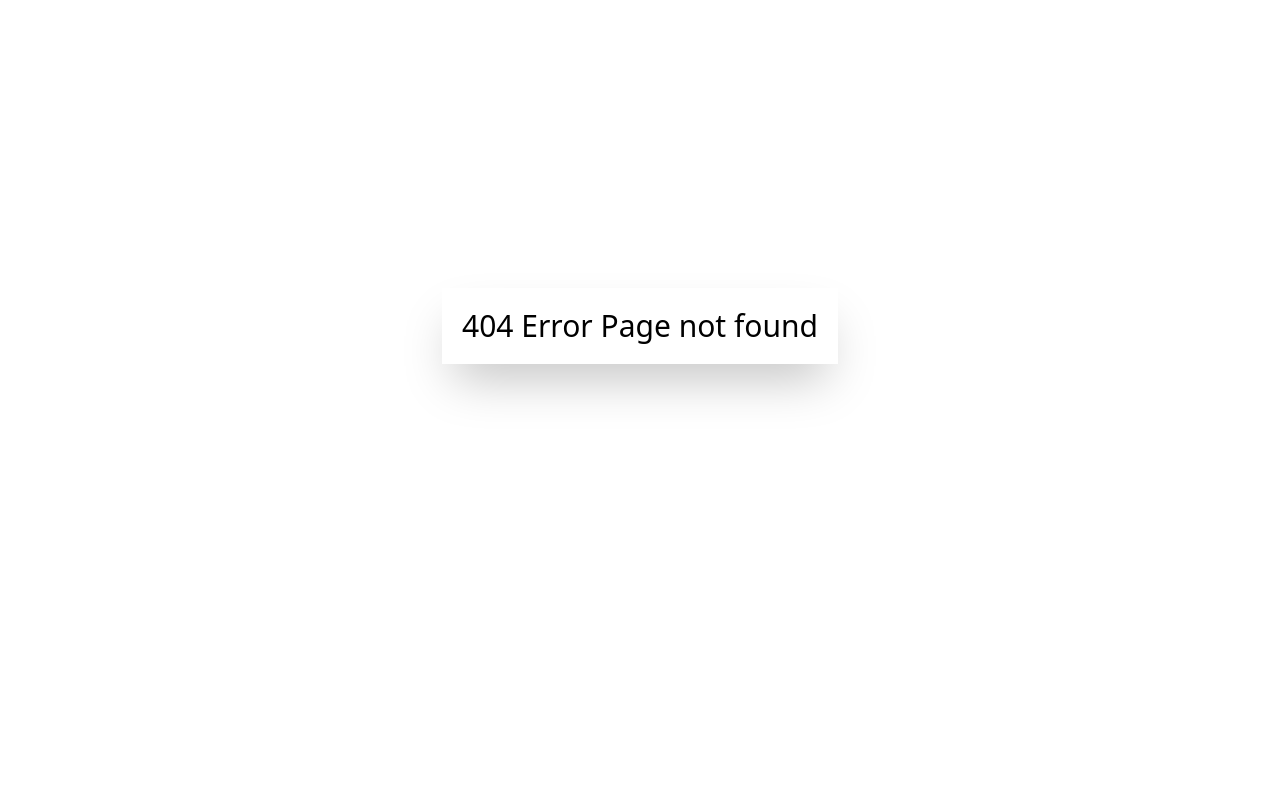
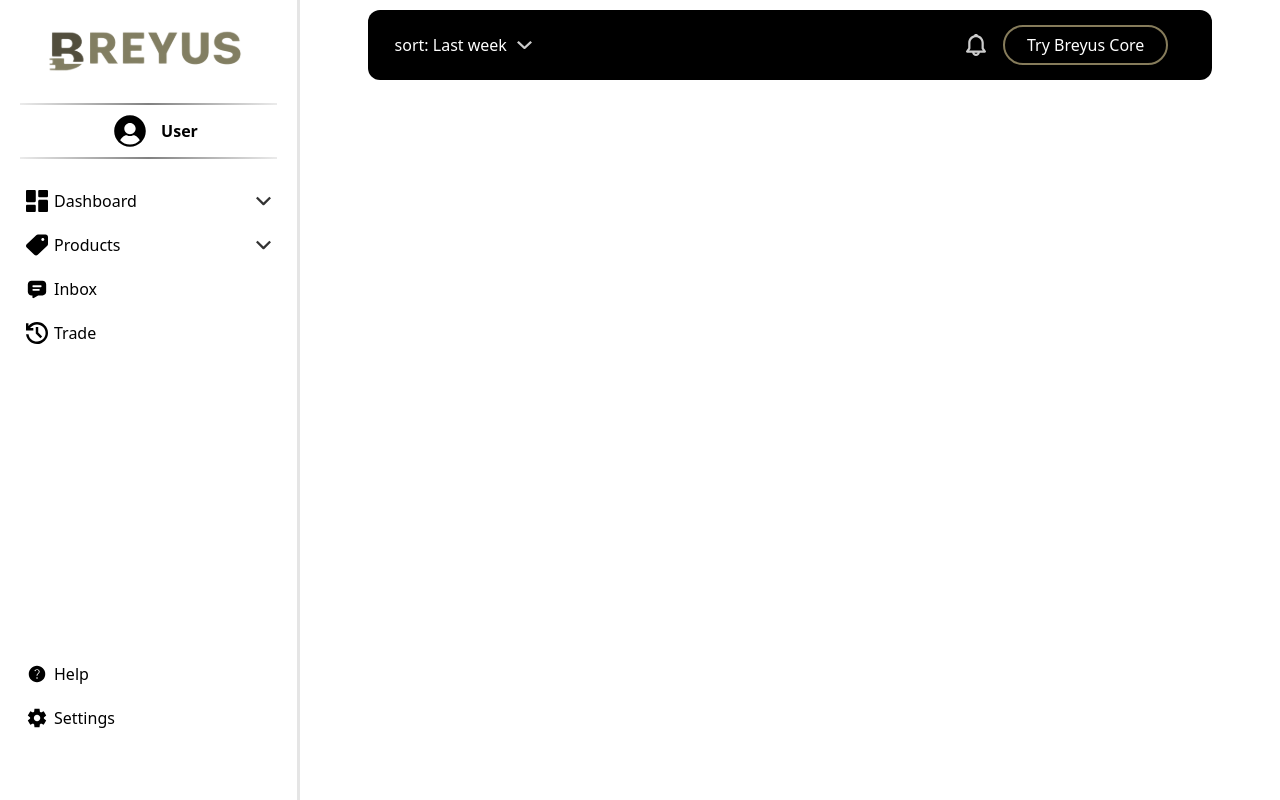
Before and after one commit to heybadrinath/Breyus, a React (Create React App) app in the folder frontend/: page /seller/inventory in a window 1280 px wide. Before the commit this address had no page. Built offline with nearby package versions, Linux system fonts and the light colour scheme.

Commit message:
fixed product navigations

```diff
--- a/frontend/src/routes/index.tsx
+++ b/frontend/src/routes/index.tsx
@@ -12,7 +12,7 @@ import Security from "../seller/security";
 import { motion, AnimatePresence } from "framer-motion";
 import Sales from "../seller/sales";
 import Upgrade from "../seller/upgrade";
-import {Product} from "../seller/products";
+import {AddProduct, Inventory} from "../seller/products";
 import ForgotPassword from "../buyer/forgot-password";
 // import BuyerDashboard from "../buyer/dashboard";
 import SellerForgotPassword from "../seller/forgot-password";
@@ -74,10 +74,13 @@ const AppRoutes = () => {
           <Route path="/seller/security" element={<Animate page={<Layout Body={<Security />}/>} />} />
           <Route path="/seller/sales" element={<Animate page={<Layout Body={<Sales />}/>} />} />
           <Route path="/seller/upgrade" element={<Animate page={<Layout Body={<Upgrade />}/>} />} />
-          <Route path="/seller/product" element={<Animate page={<Layout Body={<Product/>}/>} />} />
+          <Route path="/seller/add-products" element={<Animate page={<Layout Body={<AddProduct/>}/>} />} />
           <Route path="/seller/Inbox" element={<Animate page={<Layout Body={<Inbox/>}/>} />} />
+          <Route path="/seller/inventory" element={<Animate page={<Layout Body={<Inventory/>}/>} />} />
 
-          {/* Seller settings with default layout */}
+
+
+
 
           {/* Seller settings with different layout */}
           <Route path="/seller/settings" element={<Animate page={<SellerSettings />} />}/>
--- a/frontend/src/seller/components.tsx
+++ b/frontend/src/seller/components.tsx
@@ -85,7 +85,11 @@ const LeftnavSettings = ({ username }: { username: String }) => {
 const Leftnavdash = ({ username }: { username: String }) => {
 
     const [isdashopen, setdash] = useState(false);
+    const [isproductopen, setproduct] = useState(false);
 
+    const toggleproduct = () => {
+        setproduct(isproductopen => !isproductopen);
+    };
     const toggle = () => {
         setdash(isdashopen => !isdashopen);
     };
@@ -123,7 +127,15 @@ const Leftnavdash = ({ username }: { username: String }) => {
                        <Link className="!my-y !mx-6" to={"/seller/upgrade"}>Product Analysis</Link>
                        <Link className="!my-y !mx-6" to={"/seller/upgrade"}>Advanced Analysis</Link>
                     </div>
-                    <Link className="px-4 py-2" to="/seller/product"> <img alt="" src={productIcon} /> Product <img alt="" className={`down-arrow down-arrow transition-transform duration-500 !ml-auto ${false? "rotate-180 ":"hue-rotate-180"}`} src={downArrow} /></Link>
+                    {/* <Link className="px-4 py-2" to="/seller/product"> <img alt="" src={productIcon} /> Product <img alt="" className={`down-arrow down-arrow transition-transform duration-500 !ml-auto ${false? "rotate-180 ":"hue-rotate-180"}`} src={downArrow} /></Link> */}
+
+                    <Link onClick={toggleproduct} className={` rounded-lg transition-all duration-500 ease-in-out px-4 py-2 ${isproductopen?"bg-[#0004]":"bg-none"}`} to=""> <img alt="" src={productIcon} /> Products <img alt="" className={`down-arrow transition-transform duration-500 !ml-auto ${isdashopen? "rotate-180 ":"hue-rotate-180"}`} src={downArrow} /></Link>
+                    <div className={`flex  flex-col overflow-hidden transition-all duration-1000 ease-bounch  ${isproductopen?"max-h-56 opacity-100": "max-h-0 opacity-40"}`}>
+                       {/* toggle content  */}
+                       <Link className="!my-y !mx-6" to={"/seller/add-products"}>Add Products</Link>
+                       <Link className="!my-y !mx-6" to={"/seller/inventory"}>Inventory</Link>
+
+                    </div>
                     <Link className="px-4 py-2" to="/seller/inbox"><img alt="" src={securityIcon} />Inbox</Link>
                     <Link className="px-4 py-2" to="/seller/trade"><img alt="" src={logoutIcon} />Trade</Link>
 
@@ -175,7 +187,7 @@ const SettingsLayout = ({Body}: {Body: ReactNode}) =>{
     );
 };
 
-function ToggleButton() {
+function Togglebutton() {
     const [enabled, setEnabled] = useState(false);
 
     return (
@@ -194,4 +206,4 @@ function ToggleButton() {
     );
   }
 
-export {Layout, SettingsLayout, ToggleButton };
+export {Layout, SettingsLayout, Togglebutton };
--- a/frontend/src/seller/products.tsx
+++ b/frontend/src/seller/products.tsx
@@ -1,6 +1,6 @@
 import React, { JSX, useState } from "react";
 import { ReactNode } from "react";
-import { ToggleButton } from "./components";
+import { Togglebutton } from "./components";
 import "../seller/css/product.css"
 
 
@@ -155,7 +155,7 @@ const Price = ({ setPageNo }: ProductProps) => {
 
 
                     {/* second row */}
-                    <div className="col-span-3 ml-6 flex"><ToggleButton /> <span className="my-auto mx-3">On Sale</span></div>
+                    <div className="col-span-3 ml-6 flex"><Togglebutton /> <span className="my-auto mx-3">On Sale</span></div>
 
 
                     {/* third row */}
@@ -215,7 +215,7 @@ type ProductProps = {
     setPageNo: (pageNo: number) => void;
 };
 
-function Product() {
+function AddProduct() {
     const [page_no, setpage] = useState(0); // 0: Product Information, 1: Media, 2: Price, 3: Tags "active page"
     let Product_pages: JSX.Element[] = [
         <ProductInformation setPageNo={setpage} />,
@@ -232,4 +232,11 @@ function Product() {
     );
 }
 
-export { Product, Media };
+const Inventory = () => {
+    return (
+        <div>
+
+        </div>
+    );
+};
+export { AddProduct, Inventory };
--- /dev/null
+++ b/frontend/src/seller/trade.tsx
@@ -0,0 +1 @@
+import React,{ReactNode} from "react";
```
